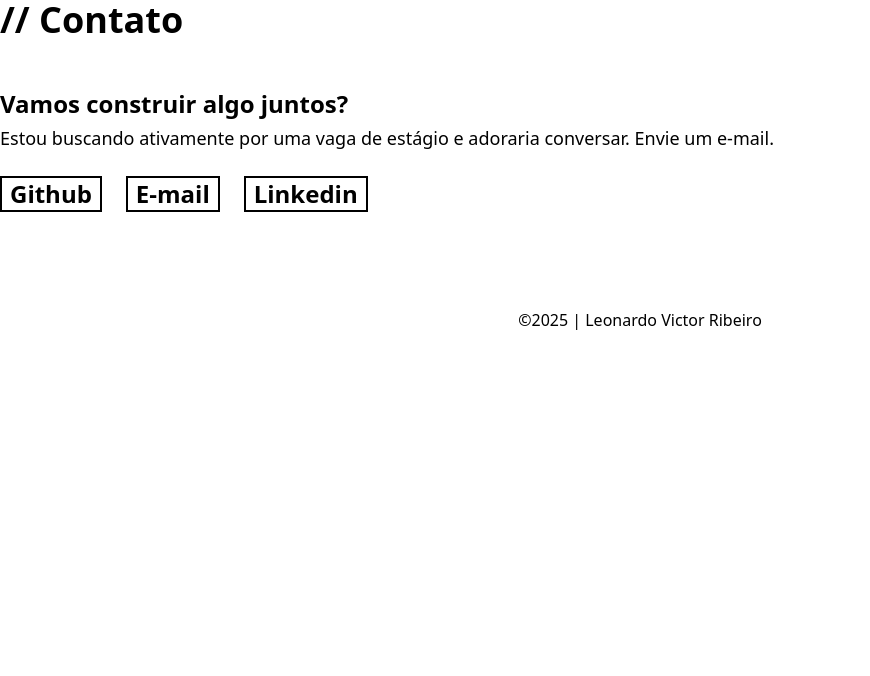
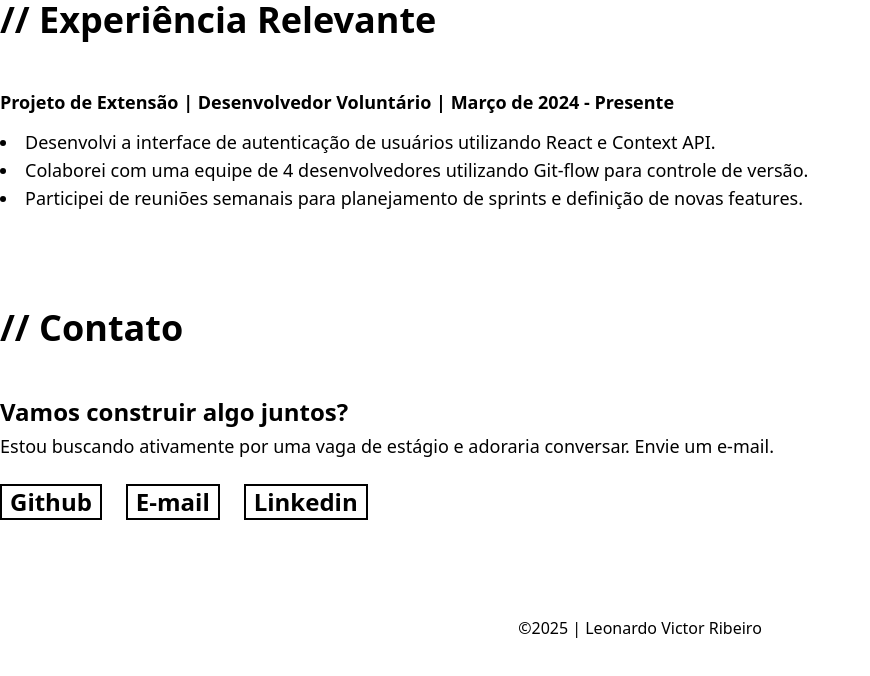
Before and after one commit to leonardo-victor-ribeiro/leonardo-victor-ribeiro.github.io, a plain HTML site: page index.html in a window 1280 px wide. Shown: the whole page, without its empty margins (0-870 px from the left). Drawn offline with nearby package versions, Linux system fonts and the light colour scheme.

Commit message:
adiciona seção experiencia relevante

```diff
--- a/index.html
+++ b/index.html
@@ -8,6 +8,16 @@
 </head>
 <body>
     <div class="max-w-7xl m-auto">
+        <!-- experiencia relevante -->
+        <section id="experience">
+            <h2 class="lg:text-4xl font-bold lg:mb-12">// Experiência Relevante</h2>
+            <h4 class="lg:text-lg lg:font-semibold lg:mb-3">Projeto de Extensão | Desenvolvedor Voluntário | Março de 2024 - Presente</h4>
+            <ul class="lg:list-disc lg:text-lg lg:list-inside lg:mb-24">
+                <li>Desenvolvi a interface de autenticação de usuários utilizando React e Context API.</li>
+                <li>Colaborei com uma equipe de 4 desenvolvedores utilizando Git-flow para controle de versão.</li>
+                <li>Participei de reuniões semanais para planejamento de sprints e definição de novas features.</li>
+            </ul>
+        </section>
         <!-- contact -->
         <section id="contact">
             <h2 class="lg:text-4xl font-bold lg:mb-12">// Contato</h2>
```
